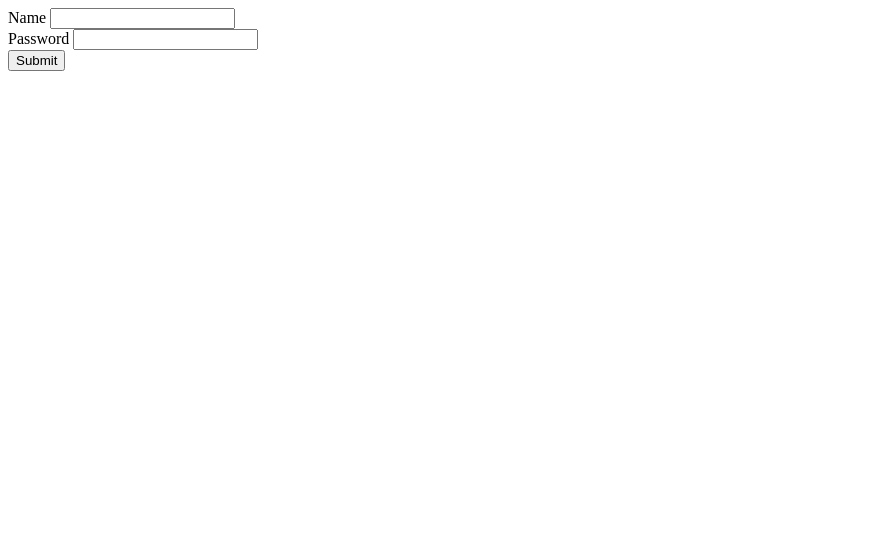
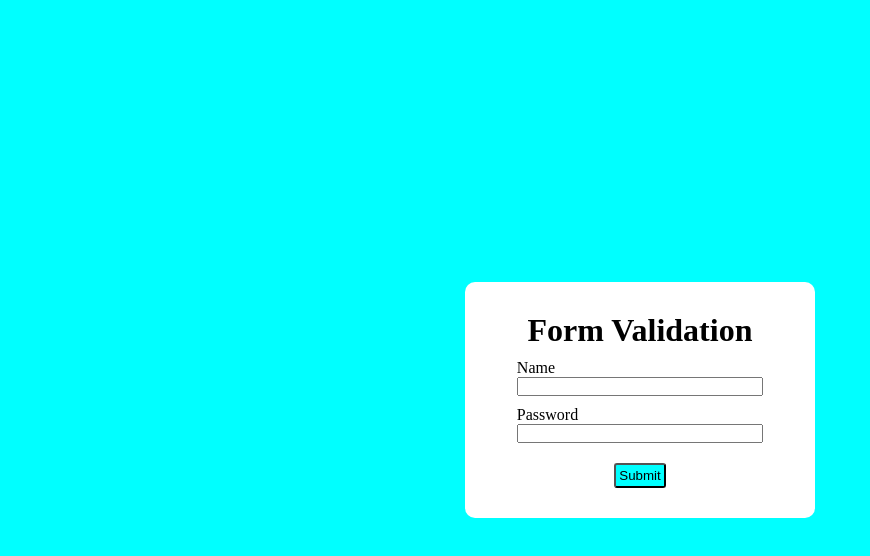
Before and after one commit to logarithms17/Form-Validation, a plain HTML site: page index.html in a window 1280 px wide. Shown: the whole page, without its empty margins (0-870 px from the left). Drawn offline with Linux system fonts and the light colour scheme.

Commit message:
update css

```diff
--- a/index.html
+++ b/index.html
@@ -3,22 +3,27 @@
 <head>
     <meta charset="UTF-8">
     <meta name="viewport" content="width=device-width, initial-scale=1.0">
-    <title>Document</title>
+    <title>Form Validation</title>
+    <link rel="stylesheet" href="./styles.css">
 </head>
 <body>
+    <div class="form-container">
+        <h1 class="title">Form Validation</h1>
         <div id="error"></div>
         <form action="" method="GET">
+            <div class="input-container">
                 <div>
                     <label for="name">Name</label>
-            <input type="text" name="name" id="name">
+                    <input type="text" name="name" id="name" required>
                 </div>
                 <div>
                     <label for="password">Password</label>
-            <input type="password" id="password" name="password">
+                    <input type="password" id="password" name="password" required>
+                </div>
             </div>
             <button type="submit">Submit</button>
         </form>
-
+    </div>
     <script src="index.js"></script>
 </body>
 </html>
--- a/index.js
+++ b/index.js
@@ -3,19 +3,16 @@ const password = document.getElementById("password")
 const error = document.getElementById("error")
 const button = document.getElementById("button")
 const form = document.querySelector("form")
-const name = nameInput.value.trim()
-
 
 form.addEventListener("submit", (e) => {
     let message = []
     if (nameInput.value !== "") {
-        if (!/^[A-Za-z\s]+$/.test(name)) {
+        if (!/^[a-zA-Z]+$/.test(nameInput.value)) {
             message.push("Name must only contain letters.");
         }
         if (nameInput.value.length < 3){
         message.push("Names must be 3 or more letters.")
         }
-
 
     } else {
         message.push("Name must be provided.")
@@ -25,12 +22,17 @@ form.addEventListener("submit", (e) => {
         if (password.value.length < 3) {
             message.push("Password must be 3 or more characters")
         }
+        if (password.value.length > 15) {
+            message.push("Password must be less than 15 characters")
+        }
     } else {
         message.push("Please provide your password.")
     }
 
-    console.log(message)
-    console.log(password.value)
+    if (password.value === "password") {
+        message.push("Password cannot be password")
+    }
+
     error.style.color = "red"
     error.style.fontWeight = "bold"
     error.innerHTML = message.join('</br>')
--- /dev/null
+++ b/styles.css
@@ -0,0 +1,51 @@
+*{
+    margin: 0;
+    padding: 0;
+    box-sizing: border-box;
+}
+
+body{
+    background-color: aqua;
+    display: flex;
+    align-items: center;
+    justify-content: center;
+    height: 100vh;
+}
+
+.form-container {
+    background-color: white;
+    width: 350px;
+    display: flex;
+    flex-direction: column;
+    align-items: center;
+    justify-content: center;
+    padding: 30px;
+    border-radius: 10px;
+    /* box-shadow: ; */
+    /* text-align: center; */
+}
+
+.title{
+    padding-bottom: 10px;
+}
+
+form div{
+    padding-bottom: 10px;
+}
+
+form{
+    display: flex;
+    flex-direction: column;
+    align-items: center;
+    justify-content: center;
+}
+
+input{
+    width: 100%;
+}
+
+button{
+    background-color: aqua;
+    border-radius: 3px;
+    padding: 3px;
+}
```
Lines whose indentation alone changed are shown as unchanged.
